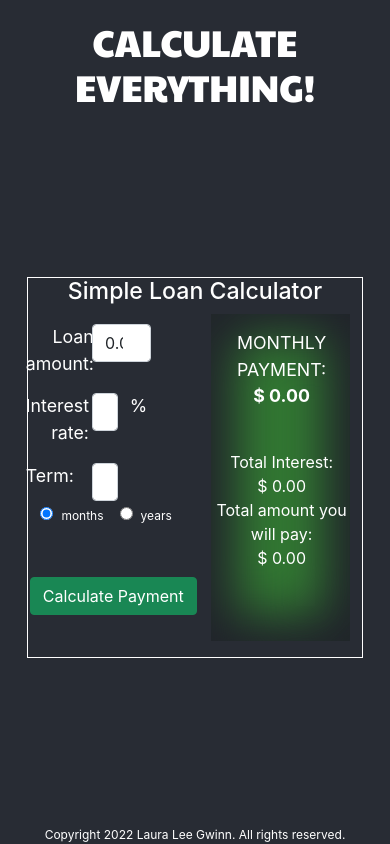
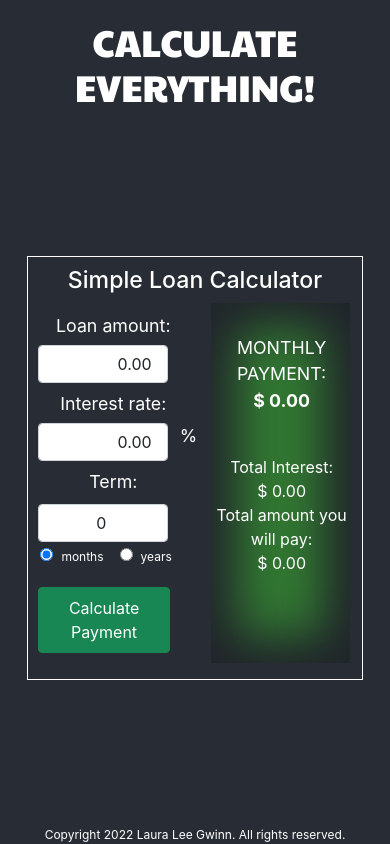
Before and after one commit to LLGwinn/CalculateEverything, a React (Create React App) app in the folder frontend/calc-everything/: page /loan in a window 390 px wide. Built offline with nearby package versions, Linux system fonts and the light colour scheme.

Commit message:
simple loan complete and responsive

```diff
--- a/frontend/calc-everything/src/Loan.css
+++ b/frontend/calc-everything/src/Loan.css
@@ -2,6 +2,7 @@
     width: 90%;
     margin:auto;
     border: solid white 1px;
+    padding-top: 10px;
 }
 
 .Loan-form {
--- a/frontend/calc-everything/src/Loan.js
+++ b/frontend/calc-everything/src/Loan.js
@@ -47,13 +47,13 @@ function Loan() {
 
                     <div className='Loan-form col-7'>
                         <form>
-                            <div className='row mb-2'>
-                                <div className="col-4 text-end">
-                                    <label htmlFor="principle" className="form-label">Loan amount:</label>
+                            <div className='row mb-2 ps-sm-3'>
+                                <div className="col-sm-4 text-sm-end">
+                                    <label htmlFor="principle" className="form-label lh-sm">Loan amount:</label>
                                 </div>
-                                <div className='col-5'>
+                                <div className='col-10 col-sm-5 ps-4 ps-sm-0 justify-self-center align-self-center'>
                                     <input type="number" step=".01" min="0"
-                                        className="form-control text-end"
+                                        className="form-control text-end pe-0"
                                         name="principle"
                                         value={formData.principle}
                                         onChange={handleChange}
@@ -61,13 +61,13 @@ function Loan() {
                                 </div>
                             </div>
 
-                            <div className='row mb-2'>
-                                <div className='col-4 text-end'>
-                                    <label htmlFor="interest" className="form-label">Interest rate:</label>
+                            <div className='row mb-2 ps-sm-3'>
+                                <div className='col-sm-4 text-sm-end'>
+                                    <label htmlFor="interest" className="form-label lh-sm">Interest rate:</label>
                                 </div>
-                                <div className='col-3'>
+                                <div className='col-10 col-sm-3 ps-4 ps-sm-0 justify-self-center align-self-center'>
                                     <input type="number" step=".01" min="0"
-                                        className="form-control text-end"
+                                        className="form-control text-end pe-0"
                                         name="intRate"
                                         value={formData.intRate}
                                         onChange={handleChange}
@@ -76,19 +76,19 @@ function Loan() {
                                 %
                             </div>
 
-                            <div className='row mb-5'>
-                                <div className='col-4 text-end'>
+                            <div className='row mb-3 ps-sm-3 mb-sm-4 mb-md-5'>
+                                <div className='col-sm-4 text-sm-end'>
                                     <label htmlFor="term" className="form-label">Term:</label>
                                 </div>
-                                <div className='col-3'>
+                                <div className='col-10 col-sm-3 ps-4 ps-sm-0 justify-self-center align-self-center'>
                                     <input type="number"
-                                        className="form-control text-center "
+                                        className="form-control text-center pe-0"
                                         name="term"
                                         value={formData.term}
                                         onChange={handleChange}
                                     />
                                 </div>
-                                <div className="form-check col-auto">
+                                <div className="form-check col-auto col-sm-6 col-md-auto ps-md-0">
                                     <input type="radio"
                                         id="months"
                                         name="timeDivs"
@@ -114,15 +114,15 @@ function Loan() {
 
                             </div>
 
-                            <div className='row mb-3 '>
+                            <div className='row mb-sm-3'>
                                 <button type="submit"
-                                        className="btn btn-success col-auto mx-auto"
+                                        className="btn btn-success col-8 col-sm-auto ms-4 ms-sm-5 mx-md-auto py-2 px-sm-3"
                                         onClick={calculate}>Calculate Payment</button>
                             </div>
                         </form>
                     </div>
                     <div className='Loan-results col-5'>
-                        <div className='row justify-content-center py-3'>
+                        <div className='row justify-content-center mt-3 py-3 px-sm-5 px-md-0'>
                             MONTHLY PAYMENT:<br/><b> $ {results.pmt}</b>
                         </div>
                         <div className='row justify-content-center pt-4 fs-6'>
```
Also changed, not shown: 1 other file (tests, documents, lock files or other folders).
